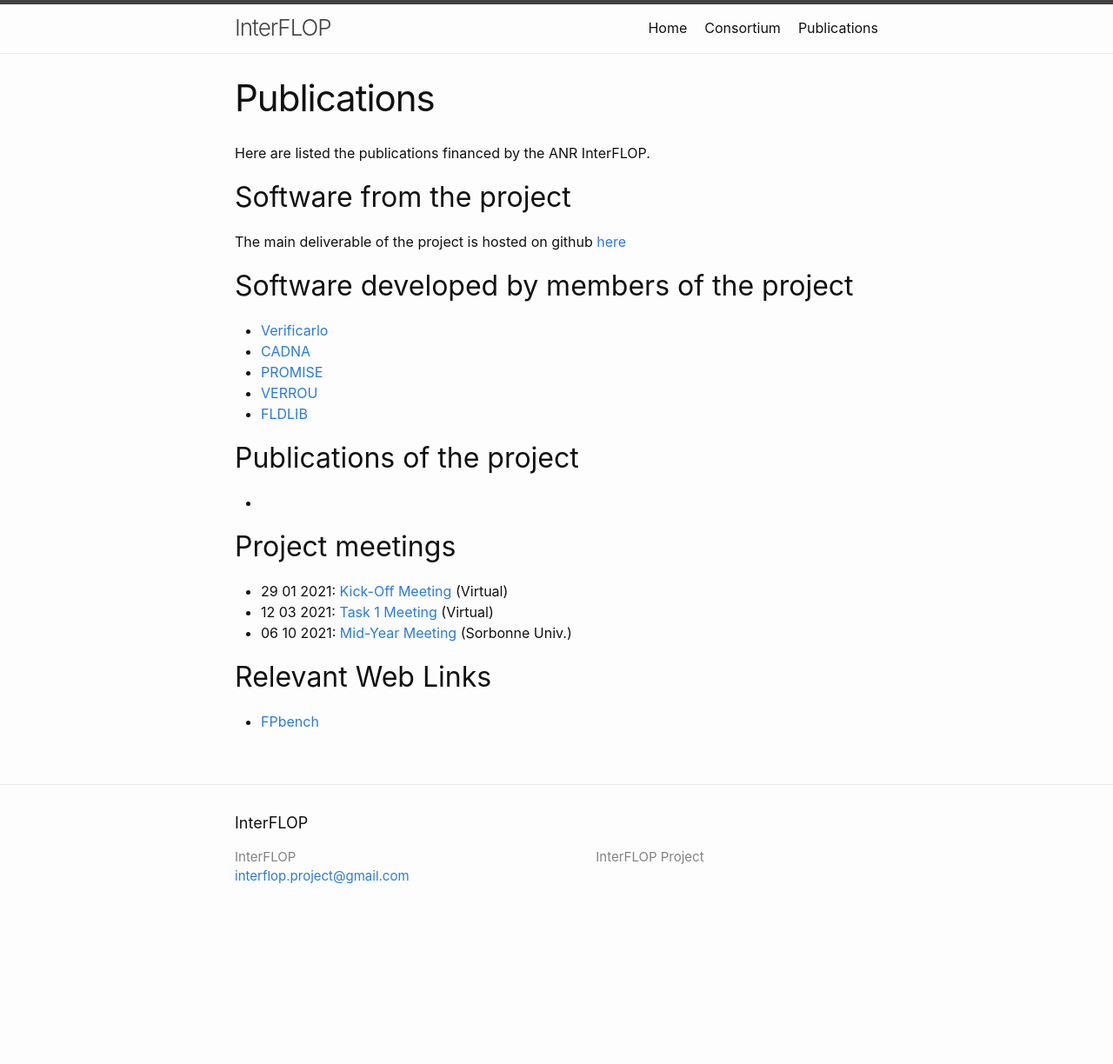
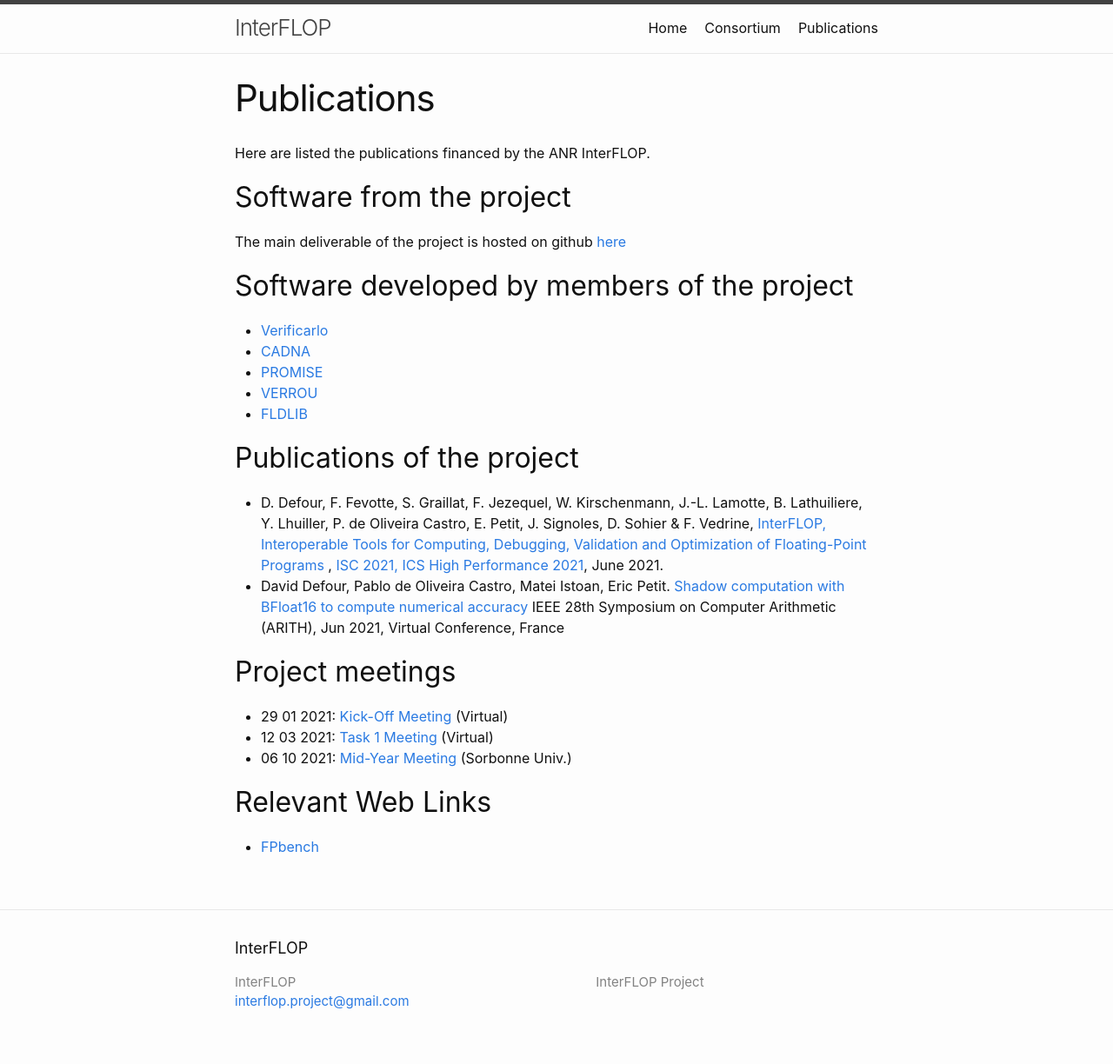
Before and after one commit to interflop/interflop, a Jekyll site: the page built from publications.md, in a window 1280 px wide. Shown: the whole page at 87% size. Built offline with Jekyll 4.4.1, drawn with Linux system fonts in a browser that asks for light colours; before the commit the page ends 1080 px from its top, so only the background shows below that.

Commit message:
add publications

```diff
--- a/publications.md
+++ b/publications.md
@@ -19,7 +19,9 @@
 - [FLDLIB](https://github.com/fvedrine/fldlib)
 
 ## Publications of the project
--
+- D. Defour, F. Fevotte, S. Graillat, F. Jezequel, W. Kirschenmann, J.-L. Lamotte, B. Lathuiliere, Y. Lhuiller, P. de Oliveira Castro, E. Petit, J. Signoles, D. Sohier & F. Vedrine, [InterFLOP, Interoperable Tools for Computing, Debugging, Validation and Optimization of Floating-Point Programs](https://halshs.archives-ouvertes.fr/LAMPS/hal-03245586v1) , [ISC 2021, ICS High Performance 2021](https://www.isc-hpc.com/), June 2021.
+- David Defour, Pablo de Oliveira Castro, Matei Istoan, Eric Petit. [Shadow computation with BFloat16 to compute numerical accuracy](https://hal-anr.archives-ouvertes.fr/hal-03159965)
+IEEE 28th Symposium on Computer Arithmetic (ARITH), Jun 2021, Virtual Conference, France
 
 ## Project meetings
 
```
